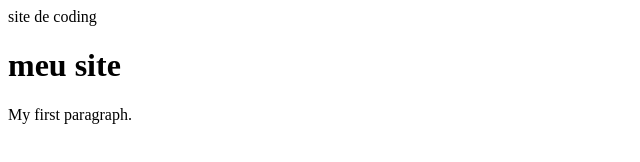
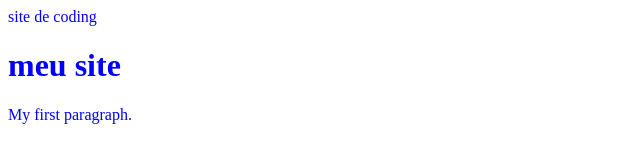
Before and after one commit to Leoruiz197/teste.github.io, a plain HTML site: page index.html in a window 1280 px wide. Shown: the whole page, without its empty margins (0-640 px from the left). Drawn offline with Linux system fonts and the light colour scheme.

Commit message:
add css external

```diff
--- a/index.html
+++ b/index.html
@@ -1,13 +1,14 @@
 <!DOCTYPE html>
 <html>
 <head>
+   <link rel="stylesheet" href="CSS/estilo.css">
   <tittle>site de coding</tittle>
 </head>
 <body>
 
 <h1>meu site</h1>
 
-<p>My first paragraph.</p>
+<p class="texto">My first paragraph.</p>
 
 </body>
 </html>
```
